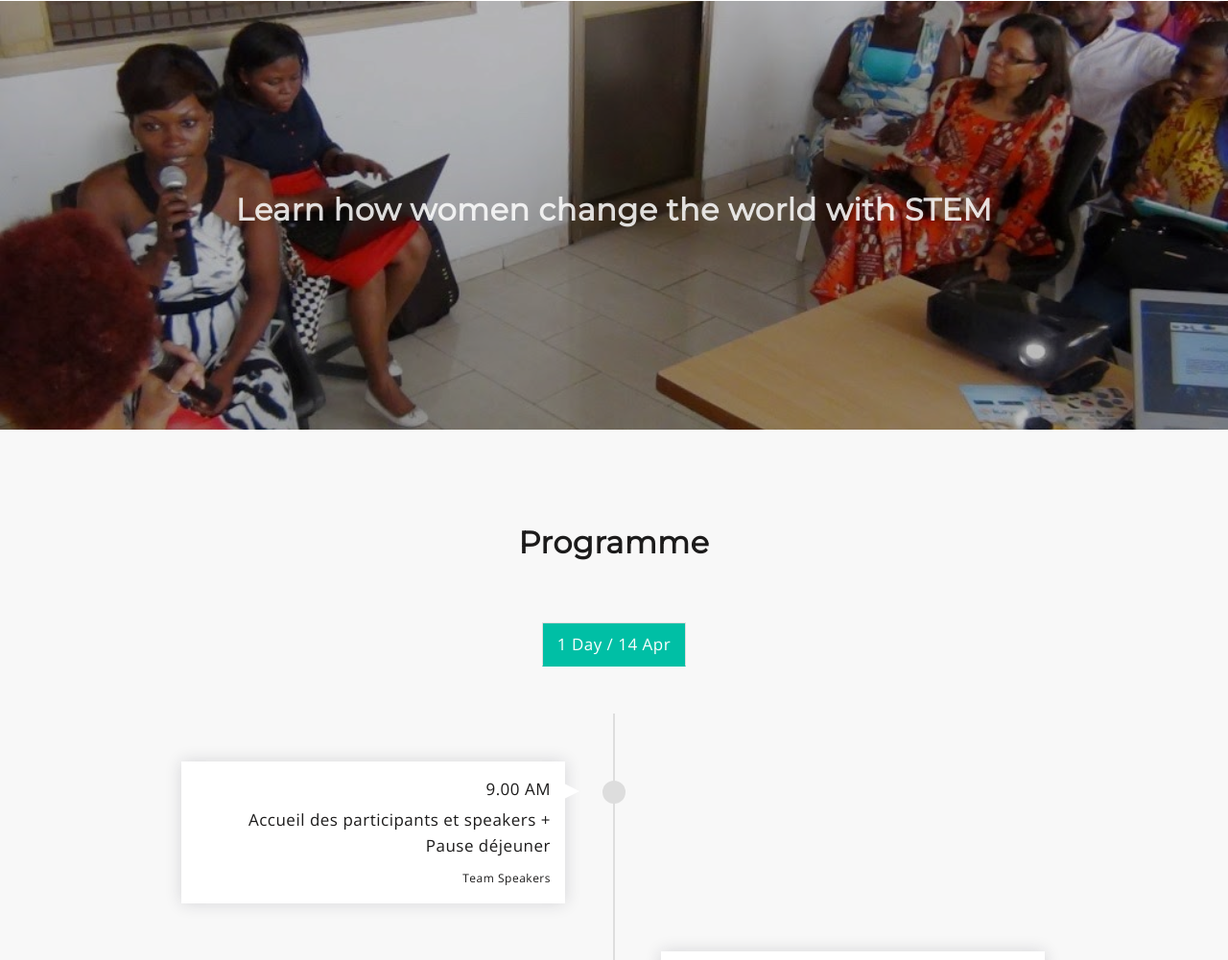
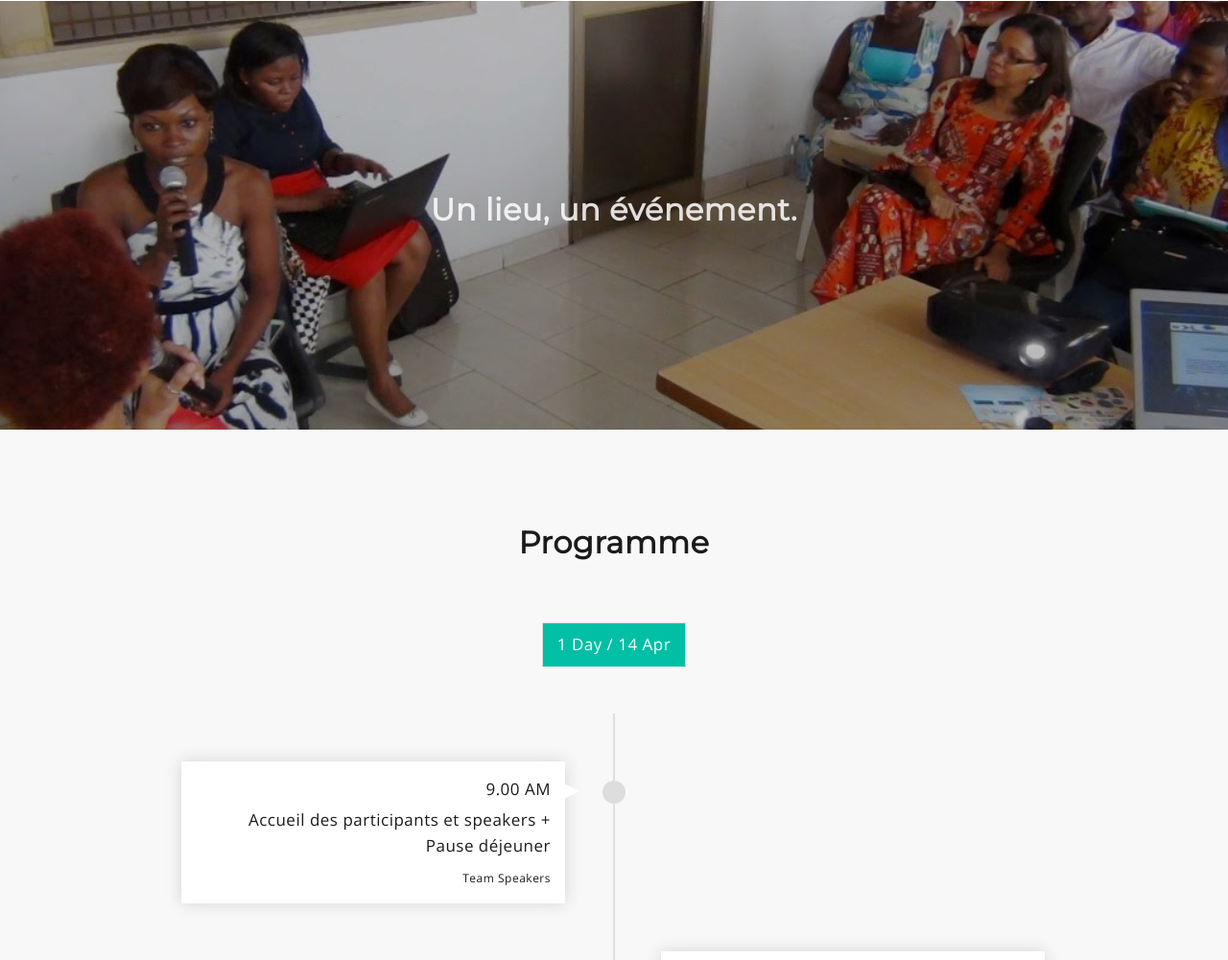
Before and after one commit to lepatlamass/iwd-2018, a plain HTML site: page index.html in a window 1280 px wide. Shown: the part 1091-2092 px from the top of the page at 96% size. Drawn offline with nearby package versions, Linux system fonts and the light colour scheme.

Commit message:
changes in index

```diff
--- a/index.html
+++ b/index.html
@@ -148,7 +148,7 @@
 					<div class="row">
 						<div class="col-md-12">
 							<div class="mu-video-area">
-								<h2>Learn how women change the world with STEM</h2>
+								<h2>Un lieu, un  événement.</h2>
 							</div>
 						</div>
 					</div>
```
